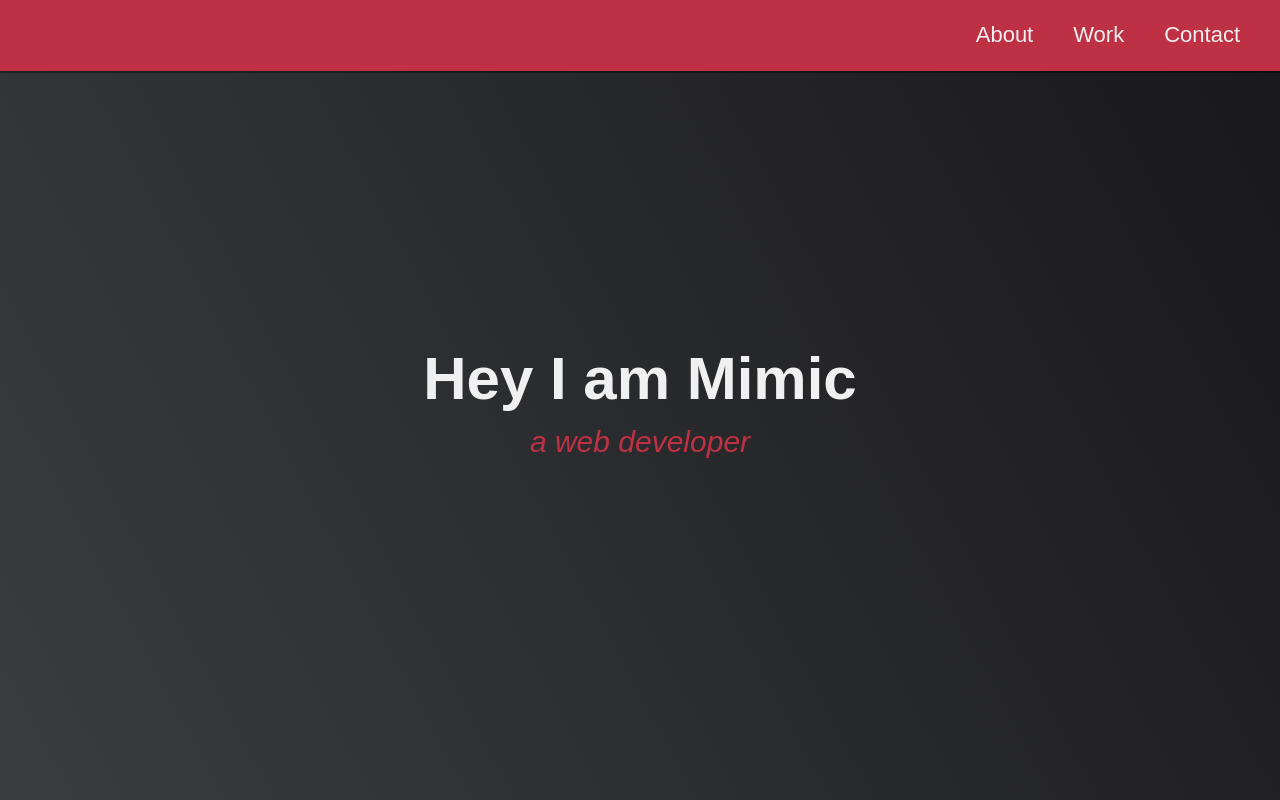
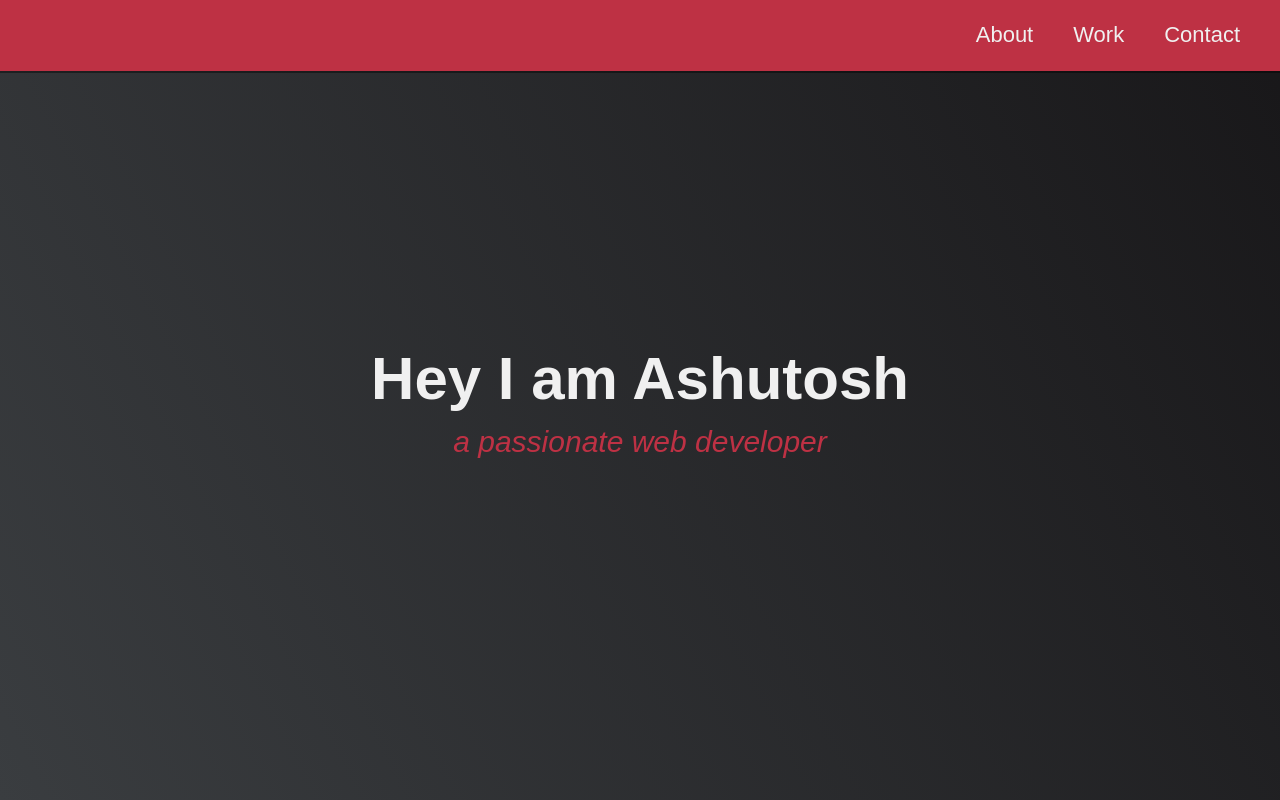
Before and after one commit to Ashuto91/portfolio_demo, a plain HTML site: page personal_portfolio.html in a window 1280 px wide. Shown: the top 800 px of the page. Drawn offline with Linux system fonts and the light colour scheme.

Commit message:
Update personal_portfolio.html

```diff
--- a/personal_portfolio.html
+++ b/personal_portfolio.html
@@ -29,8 +29,8 @@
 <!-- START WELCOME SECTION -->
 
 <section id="welcome-section" class="welcome-section">
-  <h1>Hey I am Mimic</h1>
-  <p>a web developer</p>
+  <h1>Hey I am Ashutosh</h1>
+  <p>a passionate web developer</p>
 </section>
 
 <!-- END WELCOME SECTION -->
```
